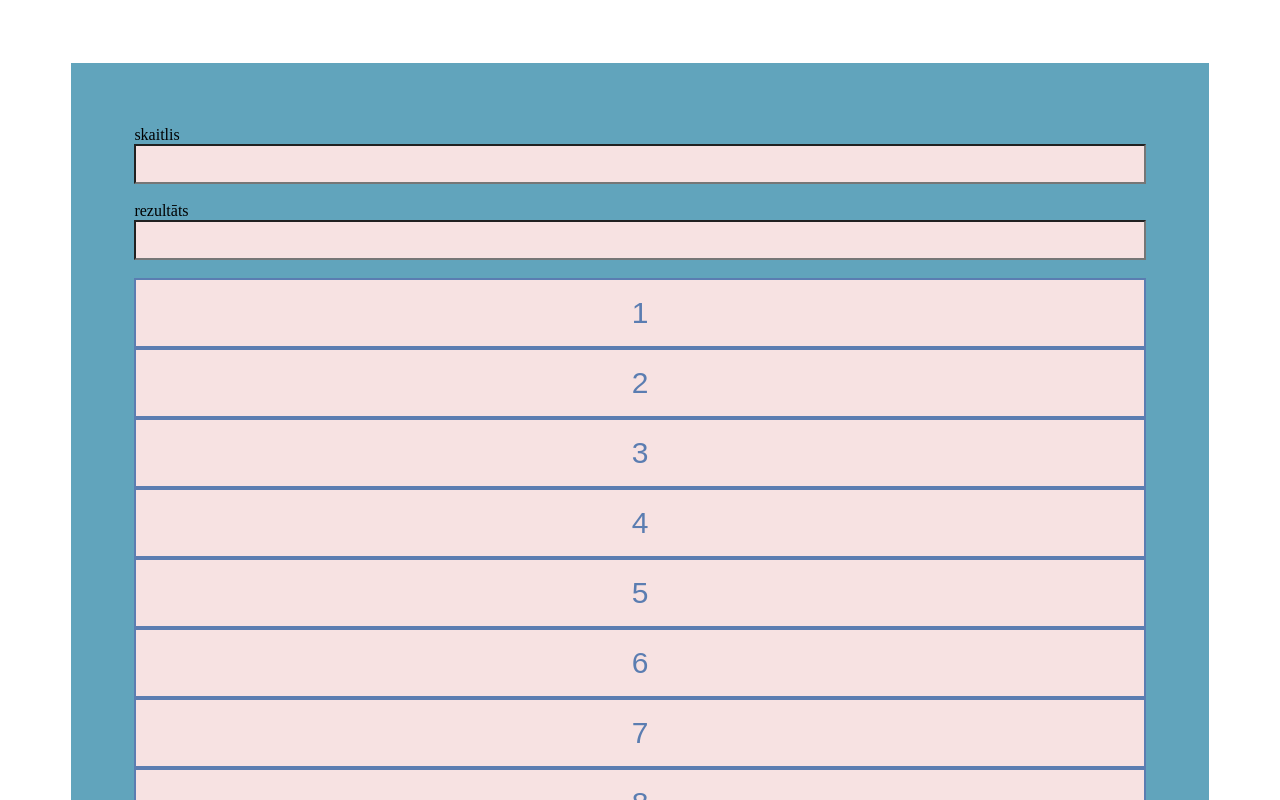
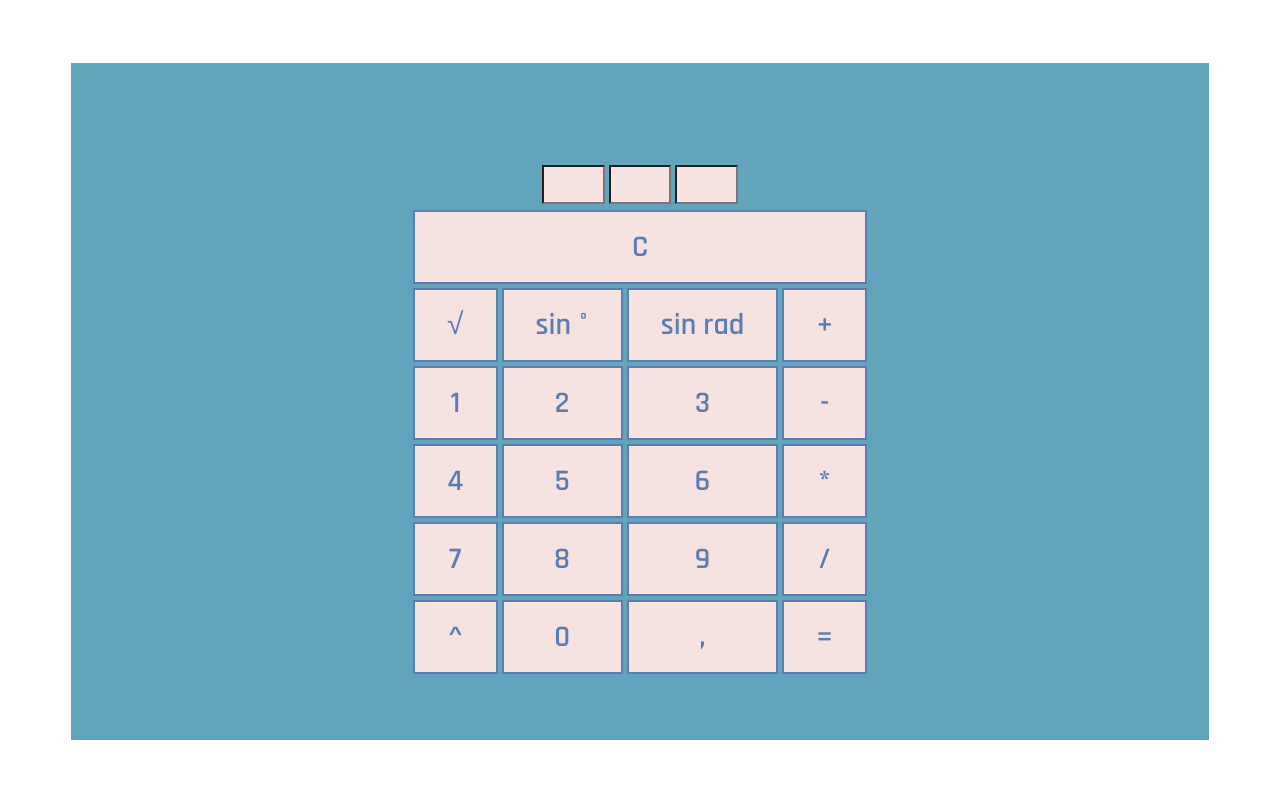
Before and after one commit to sssvint/kalkulators, a plain HTML site: page index.html in a window 1280 px wide. Shown: the top 800 px of the page. Drawn offline with Linux system fonts and the light colour scheme.

Commit message:
Update index.html

```diff
--- a/index.html
+++ b/index.html
@@ -4,37 +4,55 @@
     <script src="rekinat.js"></script>
     <script src="ievietot.js"></script>
     <script src="darbiba.js"></script>
-
+    <link rel="preconnect" href="https://fonts.googleapis.com">
+    <link rel="preconnect" href="https://fonts.gstatic.com" crossorigin>
+    <link href="https://fonts.googleapis.com/css2?family=Rajdhani:wght@600&display=swap" rel="stylesheet">
 </head>
 <body>
 <div class="labais">
-    <label>skaitlis</label>
-    <input id='skaitlis' value="">
+    <table id="cipari">
+        <tr>
+            <td><input id='skaitlis' value=""></td>
+            <td><input id='zime'></td>
+            <td><input id='rez2'></td>
+        </tr>
+    <input id='skaitlis1' class="neradit">
     <br><br>
-    <input id='skaitlis1' class="neradit">
-    <input id='zime' class="neradit">
-    <label>rezultāts</label>
-    <input id='rez2'>
-    <br><br>
-    <button id='1' onclick='ievietot1()'>1</button>
-    <button id='2' onclick='ievietot2()'>2</button>
-    <button id='3' onclick='ievietot3()'>3</button>
-    <button id='4' onclick='ievietot4()'>4</button>
-    <button id='5' onclick='ievietot5()'>5</button>
-    <button id='6' onclick='ievietot6()'>6</button>
-    <button id='7' onclick='ievietot7()'>7</button>
-    <button id='8' onclick='ievietot8()'>8</button>
-    <button id='9' onclick='ievietot9()'>9</button>
-    <button id='0' onclick='ievietot0()'>0</button>
-
-    <button id='reizinat' onclick='reizinat()'>*</button>
-    <button id='saskaitit' onclick='saskaitit()'>+</button>
-    <button id='atnemt' onclick='atnemt()'>-</button>
-    <button id='dalit' onclick='dalit()'>/</button>
-    <button id='kapinat' onclick='kapinat()'>^2</button>
-    <button id='kvsakne' onclick='kvsakne()'>&#x221A;</button>
-
-    <button onclick='vienads()'> = </button>
+<table id="kalk">
+    <tr>
+        <td colspan="4"><button id='tukss' onclick='notirit()'>C</button></td>
+    </tr>
+    <tr>
+        <td><button id='kvsakne' onclick='kvsakne()'>&#x221A;</button></td>
+        <td><button id='sind' onclick='sind()'>sin &#xb0;</button></td>
+        <td><button id='sinrad' onclick='sinrad()'>sin rad</button></td>
+        <td><button id='saskaitit' onclick='saskaitit()'>+</button></td>
+    </tr>
+    <tr>
+        <td><button id='1' onclick='ievietot1()'>1</button></td>
+        <td><button id='2' onclick='ievietot2()'>2</button></td>
+        <td><button id='3' onclick='ievietot3()'>3</button></td>
+        <td><button id='atnemt' onclick='atnemt()'>-</button></td>
+    </tr>
+    <tr>
+        <td><button id='4' onclick='ievietot4()'>4</button></td>
+        <td><button id='5' onclick='ievietot5()'>5</button></td>
+        <td><button id='6' onclick='ievietot6()'>6</button></td>
+        <td><button id='reizinat' onclick='reizinat()'>*</button></td>
+    </tr>
+    <tr>
+        <td><button id='7' onclick='ievietot7()'>7</button></td>
+        <td><button id='8' onclick='ievietot8()'>8</button></td>
+        <td><button id='9' onclick='ievietot9()'>9</button></td>
+        <td><button id='dalit' onclick='dalit()'>/</button></td>
+    </tr>
+    <tr>
+        <td><button id='kapinat' onclick='kapinat()'>^</button></td>
+        <td><button id='0' onclick='ievietot0()'>0</button></td>
+        <td><button id='.' onclick='ievietotkom()'>,</button></td>
+        <td><button onclick='vienads()'> = </button></td>
+    </tr>
+</table>
 </div>
 </body>
 </html>
```
